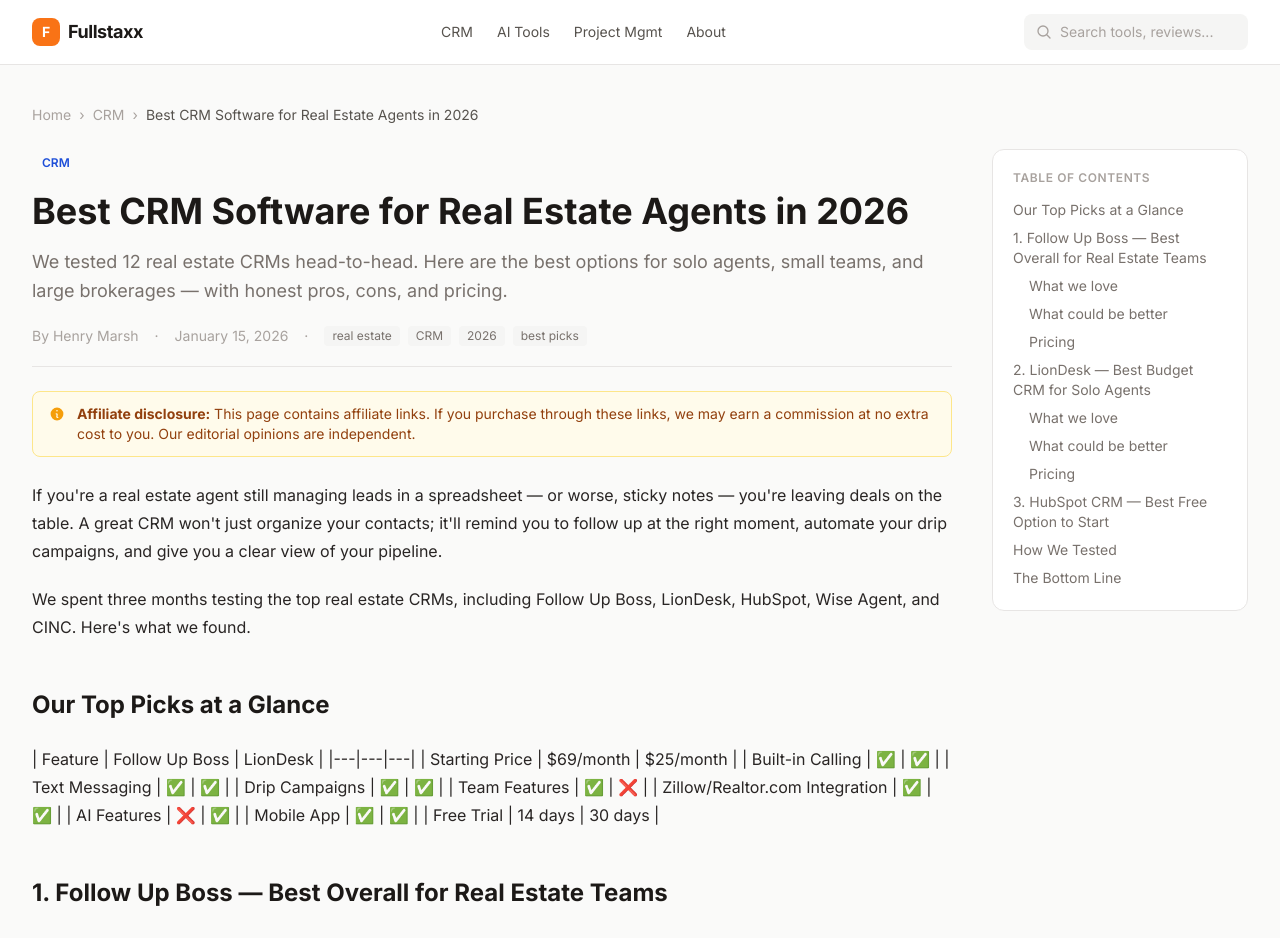
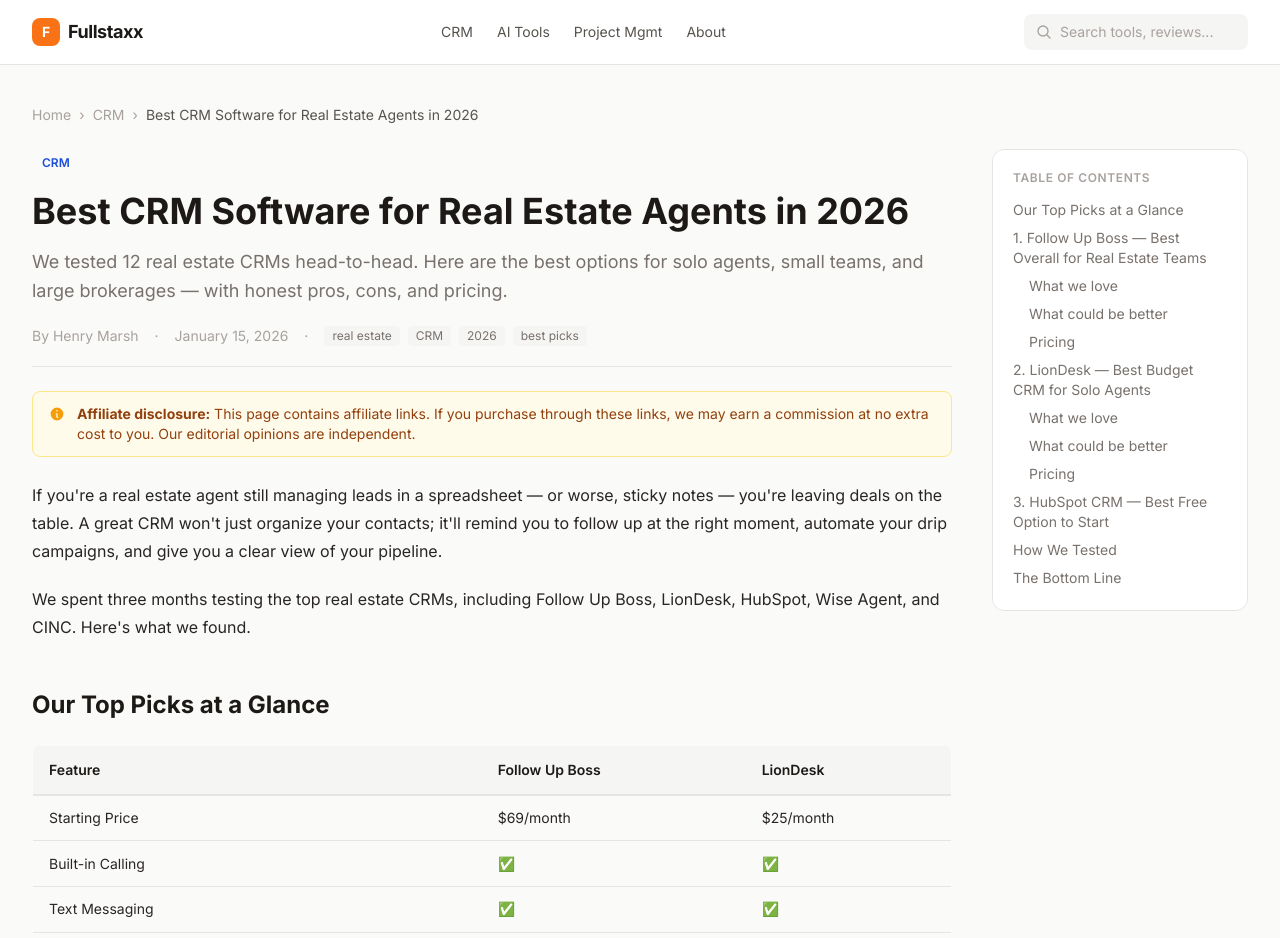
Before and after one commit to Slaaack/fullstaxx, a Next.js app: page /articles/best-crm-for-real-estate-agents-2026 in a window 1280 px wide. Shown: the top 938 px of the page. Built offline with nearby package versions, Linux system fonts and the light colour scheme.

Commit message:
fix: add remark-gfm for markdown table support in MDX

```diff
--- a/app/articles/[slug]/page.tsx
+++ b/app/articles/[slug]/page.tsx
@@ -1,6 +1,7 @@
 import { notFound } from "next/navigation";
 import { Metadata } from "next";
 import { MDXRemote } from "next-mdx-remote/rsc";
+import remarkGfm from "remark-gfm";
 import { getAllArticleSlugs, getArticleBySlug } from "@/lib/articles";
 import { formatDate, getCategoryColor, getSnapOGUrl } from "@/lib/utils";
 import AffiliateDisclaimer from "@/components/AffiliateDisclaimer";
@@ -147,7 +148,7 @@
 
             {/* MDX content */}
             <div className="prose prose-neutral max-w-none">
-              <MDXRemote source={content} components={mdxComponents} />
+              <MDXRemote source={content} components={mdxComponents} options={{ mdxOptions: { remarkPlugins: [remarkGfm] } }} />
             </div>
 
             {/* Affiliate links */}
--- a/app/best/[slug]/page.tsx
+++ b/app/best/[slug]/page.tsx
@@ -5,6 +5,7 @@
 import AffiliateButton from "@/components/AffiliateButton";
 import ComparisonTable from "@/components/ComparisonTable";
 import { MDXRemote } from "next-mdx-remote/rsc";
+import remarkGfm from "remark-gfm";
 import { getCategoryColor } from "@/lib/utils";
 
 export async function generateStaticParams() {
@@ -59,7 +60,7 @@
       )}
 
       <div className="prose prose-neutral max-w-none">
-        <MDXRemote source={content} components={mdxComponents} />
+        <MDXRemote source={content} components={mdxComponents} options={{ mdxOptions: { remarkPlugins: [remarkGfm] } }} />
       </div>
 
       {frontmatter.affiliateLinks && frontmatter.affiliateLinks.length > 0 && (
--- a/app/compare/[slug]/page.tsx
+++ b/app/compare/[slug]/page.tsx
@@ -5,6 +5,7 @@
 import AffiliateButton from "@/components/AffiliateButton";
 import ComparisonTable from "@/components/ComparisonTable";
 import { MDXRemote } from "next-mdx-remote/rsc";
+import remarkGfm from "remark-gfm";
 
 // Comparison pages re-use article slugs that start with the compare pattern
 // e.g. /compare/hubspot-vs-monday-com maps to an article slug
@@ -71,7 +72,7 @@
       )}
 
       <div className="prose prose-neutral max-w-none">
-        <MDXRemote source={content} components={mdxComponents} />
+        <MDXRemote source={content} components={mdxComponents} options={{ mdxOptions: { remarkPlugins: [remarkGfm] } }} />
       </div>
 
       {frontmatter.affiliateLinks && frontmatter.affiliateLinks.length > 0 && (
--- a/package.json
+++ b/package.json
@@ -15,7 +15,8 @@
     "next-mdx-remote": "^6.0.0",
     "react": "^18",
     "react-dom": "^18",
-    "reading-time": "^1.5.0"
+    "reading-time": "^1.5.0",
+    "remark-gfm": "^4.0.1"
   },
   "devDependencies": {
     "@types/node": "^20",
```
Also changed, not shown: 1 other file (tests, documents, lock files or other folders).
